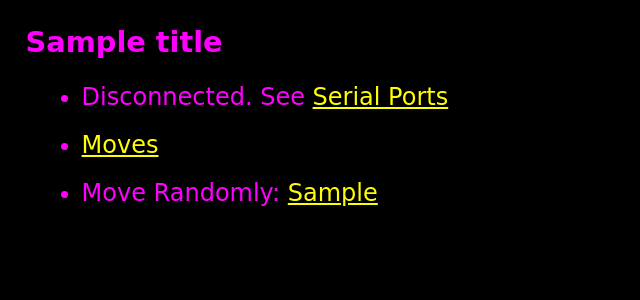
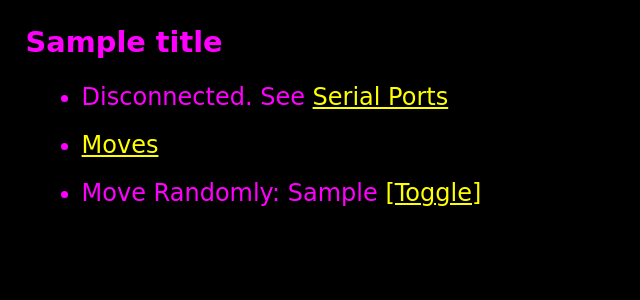
Before and after one commit to qm210/papaguy-tamer, a Python web app: template papaguy-tamer/templates/home.html in a window 1280 px wide. Shown: the top 300 px of the page, without its empty margins (0-640 px from the left). Run offline with Jinja, Linux system fonts and the light colour scheme; the template is opened without the code that fills it: most values are stand-ins (such as "Sample title", 1, 10 or a date in 2020).

Commit message:
make ui less shitty

```diff
--- a/papaguy-tamer/templates/home.html
+++ b/papaguy-tamer/templates/home.html
@@ -15,7 +15,7 @@
                 <li>Disconnected. See <a href="{{ url_for('list_serial_ports') }}">Serial Ports</a></li>
             {% endif %}
             <li><a href="{{ url_for('list_moves') }}">Moves</a></li>
-            <li>Move Randomly: <a href="{{ url_for('toggle_random_moves') }}">{{ do_random_moves }}</a></li>
+            <li>Move Randomly: {{ do_random_moves }} <a href="{{ url_for('toggle_random_moves') }}">[Toggle]</a></li>
         </ul>
     </body>
 </html>
```
